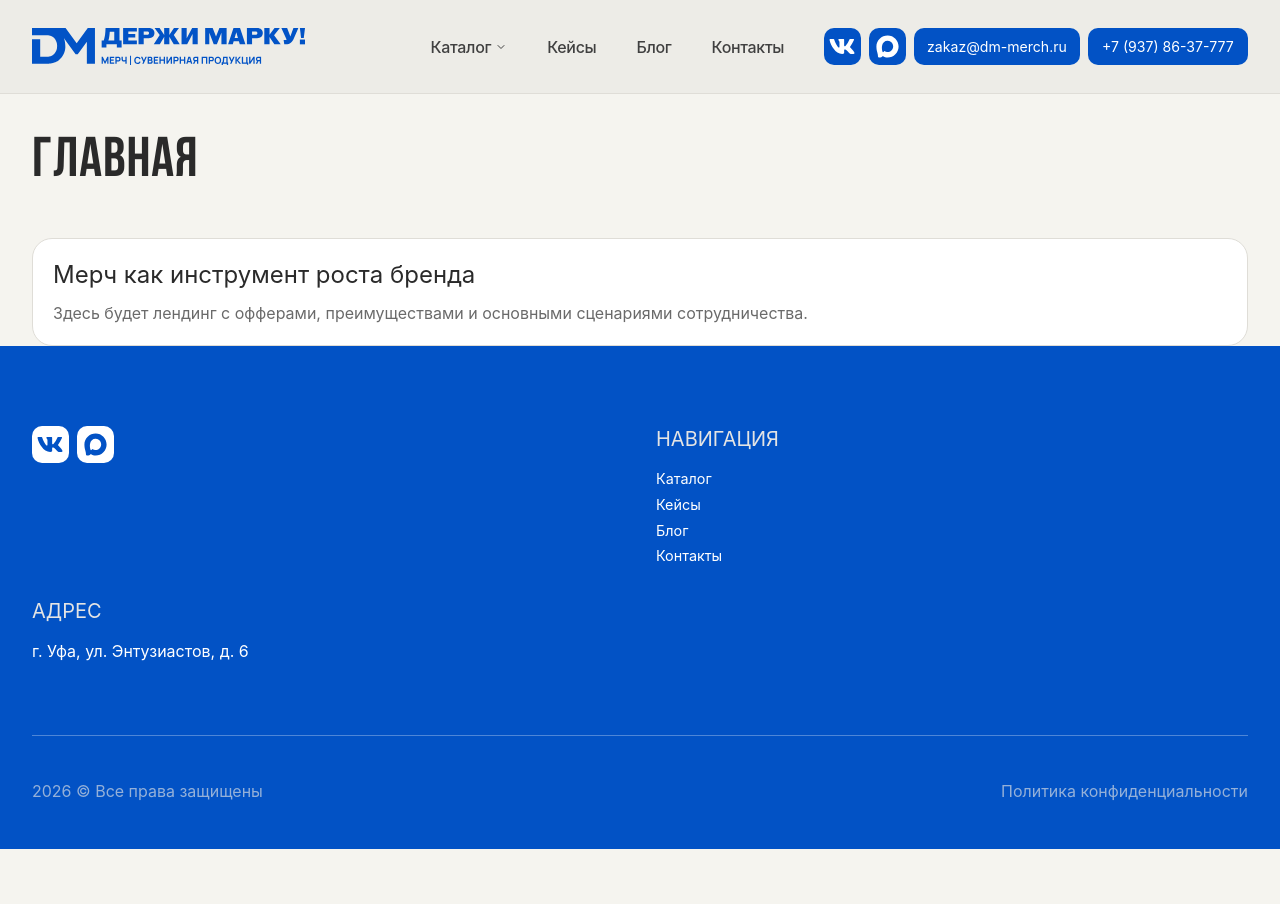
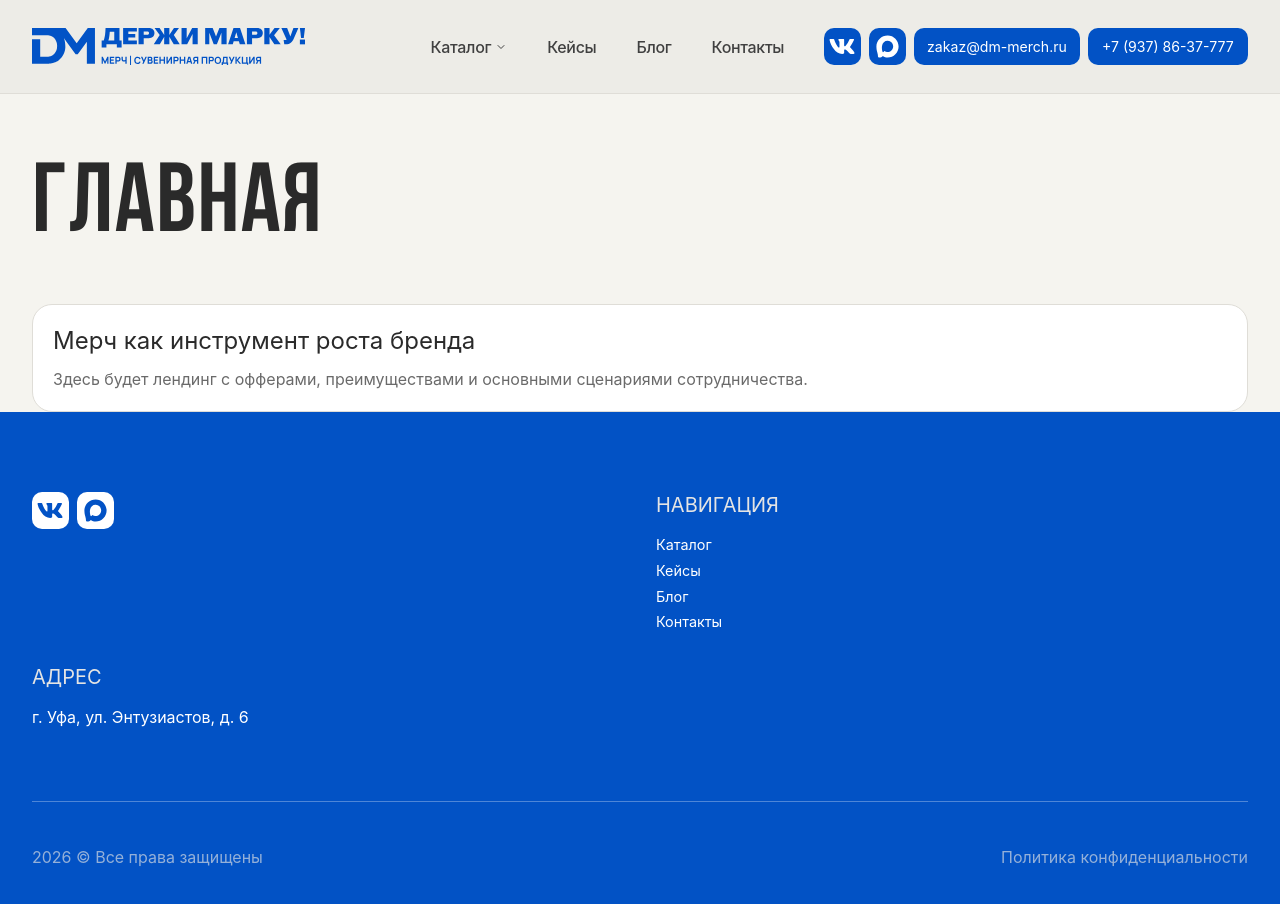
Before and after one commit to true-lnz/dm-merch-ru, a Next.js app: page / in a window 1280 px wide. Shown: the top 904 px of the page. Before the commit the page ends 849 px from the top, so only its background shows below. Built offline with nearby package versions, Linux system fonts and the light colour scheme.

Commit message:
Рефакторинг заголовка

```diff
--- a/src/app/globals.css
+++ b/src/app/globals.css
@@ -108,7 +108,7 @@ a {
 }
 
 .page {
-  padding: 2.5rem 0 0;
+  padding: 4rem 0 0;
 }
 
 .surface {
--- a/src/shared/ui/page-header/page-header.tsx
+++ b/src/shared/ui/page-header/page-header.tsx
@@ -23,7 +23,7 @@ export function PageHeader({
   breadcrumbs = [],
 }: PageHeaderProps) {
   return (
-    <header className="mb-8 flex flex-col gap-4 md:mb-12">
+    <header className="mb-8 flex flex-col gap-11 md:mb-12">
       {breadcrumbs.length > 0 ? (
         <Breadcrumb>
           <BreadcrumbList>
@@ -43,7 +43,7 @@ export function PageHeader({
         </Breadcrumb>
       ) : null}
 
-      <h1 className="m-0 font-heading text-[2rem] font-bold uppercase leading-none tracking-[0.015em] text-[var(--heading)] md:text-[3.5rem]">
+      <h1 className="m-0 font-heading md:text-[6.125rem] font-bold uppercase leading-none tracking-[0.015em] text-[var(--heading)]">
         {title}
       </h1>
     </header>
```
